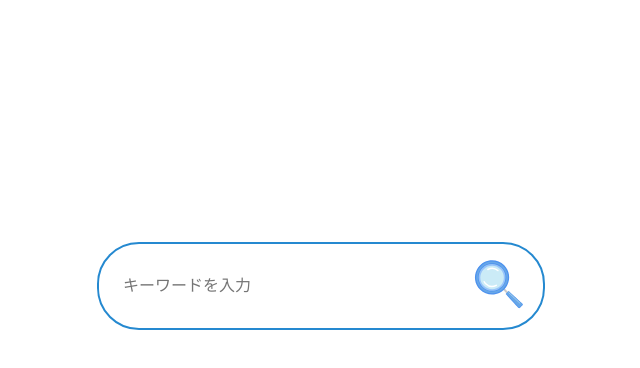
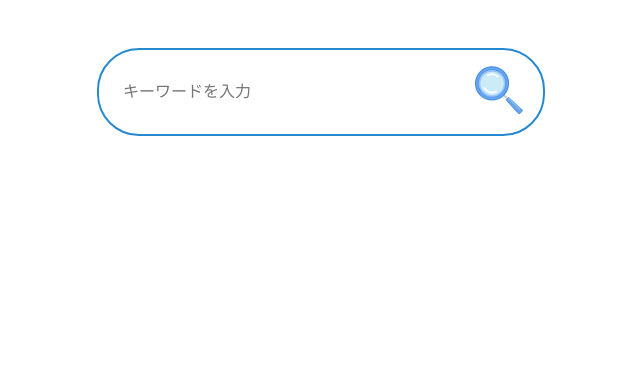
Before and after one commit to ics-creative/240603_lottie_part3, a website: page docs/index.html in a window 1280 px wide. Shown: the whole page, without its empty margins (319-959 px from the left). Drawn offline with nearby package versions, Linux system fonts and the light colour scheme.

Commit message:
作例：iframe用に調整-3

```diff
--- a/docs/style.css
+++ b/docs/style.css
@@ -28,9 +28,9 @@ body {
   display: flex;
   flex-direction: column;
   place-items: center;
-  justify-content: center;
   width: 100%;
   height: 100%;
+  padding-top: 48px;
 }
 
 
```
